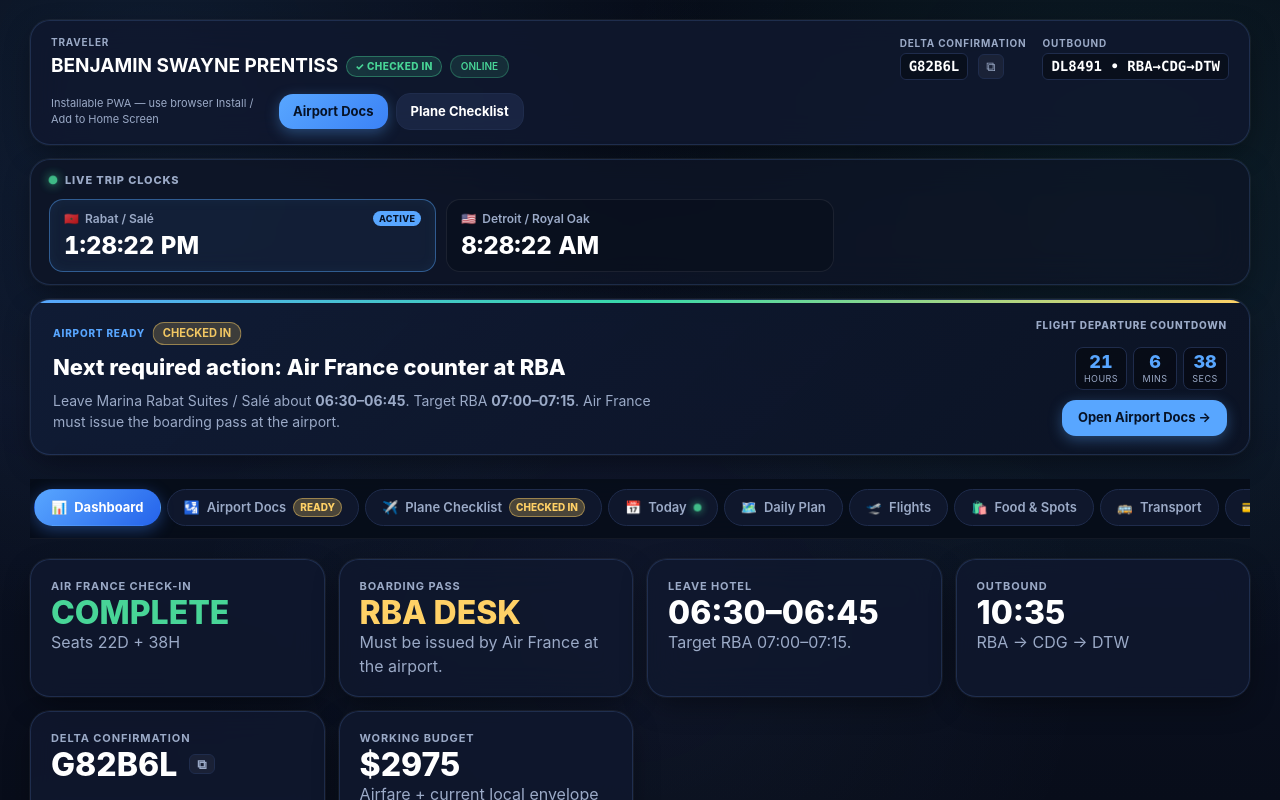
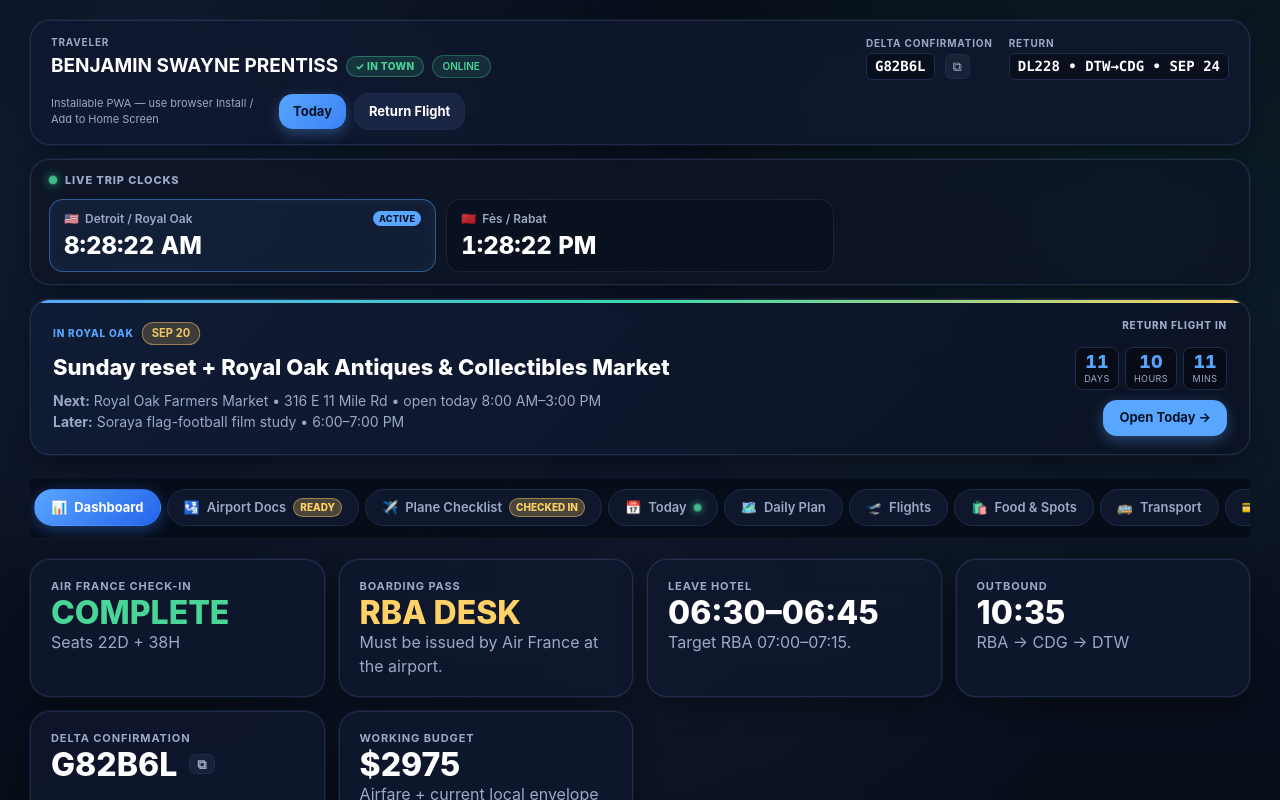
Before and after one commit to jamalmorelli-dev/royal-oak-trip-command-center, a Next.js app: page / in a window 1280 px wide. Shown: the top 800 px of the page. Built offline with nearby package versions, Linux system fonts and the light colour scheme.

Commit message:
Replace stale outbound HUD with Sep 20 Royal Oak live phase

```diff
--- a/app/components/CurrentTravelHUD.jsx
+++ b/app/components/CurrentTravelHUD.jsx
@@ -9,22 +9,23 @@
 function remaining(target, now){
   const ms=Math.max(0,target.getTime()-now.getTime());
   const s=Math.floor(ms/1000);
-  return {hours:Math.floor(s/3600),minutes:Math.floor((s%3600)/60),seconds:s%60};
+  return {days:Math.floor(s/86400),hours:Math.floor((s%86400)/3600),minutes:Math.floor((s%3600)/60),seconds:s%60};
 }
 
 export default function CurrentTravelHUD({onSelectTab}){
   const [now,setNow]=useState(()=>new Date());
   const online=useOnlineStatus();
   useEffect(()=>{const t=setInterval(()=>setNow(new Date()),1000);return()=>clearInterval(t)},[]);
-  const departure=useMemo(()=>new Date('2026-09-14T10:35:00+01:00'),[]);
-  const left=useMemo(()=>remaining(departure,now),[departure,now]);
+  const returnDeparture=useMemo(()=>new Date('2026-09-24T18:40:00-04:00'),[]);
+  const left=useMemo(()=>remaining(returnDeparture,now),[returnDeparture,now]);
+  const phase=trip.currentPhase||{};
   return <header className="hud-container" role="banner" aria-label="Live Travel Heads-Up Display">
     <div className="hud-credentials-bar">
-      <div className="hud-identity"><span className="hud-label">TRAVELER</span><div className="hud-name"><strong>{trip.traveler.toUpperCase()}</strong><span className="hud-verified-tag">✓ CHECKED IN</span><span className={`pill ${online?'good':'warn'}`} style={{fontSize:10}}>{online?'ONLINE':'OFFLINE'}</span></div></div>
-      <div className="hud-codes"><div className="hud-code-item"><span className="hud-label">DELTA CONFIRMATION</span><div className="hud-code-val"><span className="mono-code">{trip.confirmation}</span><CopyButton text={trip.confirmation} label="confirmation code"/></div></div><div className="hud-code-item"><span className="hud-label">OUTBOUND</span><div className="hud-code-val"><span className="mono-code">DL8491 • RBA→CDG→DTW</span></div></div></div>
-      <div className="hud-actions no-print"><PWAInstall /><button type="button" className="hud-btn hud-btn-primary" onClick={()=>onSelectTab?.('Airport Docs')}>Airport Docs</button><button type="button" className="hud-btn hud-btn-secondary" onClick={()=>onSelectTab?.('Plane Checklist')}>Plane Checklist</button></div>
+      <div className="hud-identity"><span className="hud-label">TRAVELER</span><div className="hud-name"><strong>{trip.traveler.toUpperCase()}</strong><span className="hud-verified-tag">✓ IN TOWN</span><span className={`pill ${online?'good':'warn'}`} style={{fontSize:10}}>{online?'ONLINE':'OFFLINE'}</span></div></div>
+      <div className="hud-codes"><div className="hud-code-item"><span className="hud-label">DELTA CONFIRMATION</span><div className="hud-code-val"><span className="mono-code">{trip.confirmation}</span><CopyButton text={trip.confirmation} label="confirmation code"/></div></div><div className="hud-code-item"><span className="hud-label">RETURN</span><div className="hud-code-val"><span className="mono-code">DL228 • DTW→CDG • SEP 24</span></div></div></div>
+      <div className="hud-actions no-print"><PWAInstall /><button type="button" className="hud-btn hud-btn-primary" onClick={()=>onSelectTab?.('Today')}>Today</button><button type="button" className="hud-btn hud-btn-secondary" onClick={()=>onSelectTab?.('Flights')}>Return Flight</button></div>
     </div>
-    <div className="hud-clocks-bar"><div className="hud-clock-title"><span className="hud-live-dot"/><span className="hud-clock-heading">LIVE TRIP CLOCKS</span></div><div className="hud-clocks-grid"><div className="hud-clock-card active-zone"><div className="hud-clock-header"><span className="hud-flag">🇲🇦</span><span className="hud-city">Rabat / Salé</span><span className="hud-zone-pill">ACTIVE</span></div><div className="hud-time">{formatTimeInTz(now,'Africa/Casablanca')}</div></div><div className="hud-clock-card"><div className="hud-clock-header"><span className="hud-flag">🇺🇸</span><span className="hud-city">Detroit / Royal Oak</span></div><div className="hud-time">{formatTimeInTz(now,'America/Detroit')}</div></div></div></div>
-    <div className="hud-phase-banner status-action"><div className="hud-phase-main"><div className="hud-phase-header"><span className="hud-step-tag">AIRPORT READY</span><span className="hud-phase-badge">CHECKED IN</span></div><h2 className="hud-phase-title">Next required action: Air France counter at RBA</h2><p className="hud-phase-desc">Leave Marina Rabat Suites / Salé about <strong>06:30–06:45</strong>. Target RBA <strong>07:00–07:15</strong>. Air France must issue the boarding pass at the airport.</p></div><div className="hud-phase-timing"><span className="hud-timer-label">FLIGHT DEPARTURE COUNTDOWN</span><div className="timer-grid"><div className="timer-unit"><span className="timer-val">{left.hours}</span><span className="timer-lbl">Hours</span></div><div className="timer-unit"><span className="timer-val">{left.minutes}</span><span className="timer-lbl">Mins</span></div><div className="timer-unit"><span className="timer-val">{left.seconds}</span><span className="timer-lbl">Secs</span></div></div><button type="button" className="hud-quick-btn no-print" onClick={()=>onSelectTab?.('Airport Docs')}>Open Airport Docs →</button></div></div>
+    <div className="hud-clocks-bar"><div className="hud-clock-title"><span className="hud-live-dot"/><span className="hud-clock-heading">LIVE TRIP CLOCKS</span></div><div className="hud-clocks-grid"><div className="hud-clock-card active-zone"><div className="hud-clock-header"><span className="hud-flag">🇺🇸</span><span className="hud-city">Detroit / Royal Oak</span><span className="hud-zone-pill">ACTIVE</span></div><div className="hud-time">{formatTimeInTz(now,'America/Detroit')}</div></div><div className="hud-clock-card"><div className="hud-clock-header"><span className="hud-flag">🇲🇦</span><span className="hud-city">Fès / Rabat</span></div><div className="hud-time">{formatTimeInTz(now,'Africa/Casablanca')}</div></div></div></div>
+    <div className="hud-phase-banner status-action"><div className="hud-phase-main"><div className="hud-phase-header"><span className="hud-step-tag">{phase.status||'IN ROYAL OAK'}</span><span className="hud-phase-badge">SEP 20</span></div><h2 className="hud-phase-title">{phase.headline||'Sunday reset + Royal Oak market'}</h2><p className="hud-phase-desc"><strong>Next:</strong> {phase.next||'Royal Oak Farmers Market.'}<br/><strong>Later:</strong> {phase.later||'Soraya film study 6:00–7:00 PM.'}</p></div><div className="hud-phase-timing"><span className="hud-timer-label">RETURN FLIGHT IN</span><div className="timer-grid"><div className="timer-unit"><span className="timer-val">{left.days}</span><span className="timer-lbl">Days</span></div><div className="timer-unit"><span className="timer-val">{left.hours}</span><span className="timer-lbl">Hours</span></div><div className="timer-unit"><span className="timer-val">{left.minutes}</span><span className="timer-lbl">Mins</span></div></div><button type="button" className="hud-quick-btn no-print" onClick={()=>onSelectTab?.('Today')}>Open Today →</button></div></div>
   </header>;
 }
```
